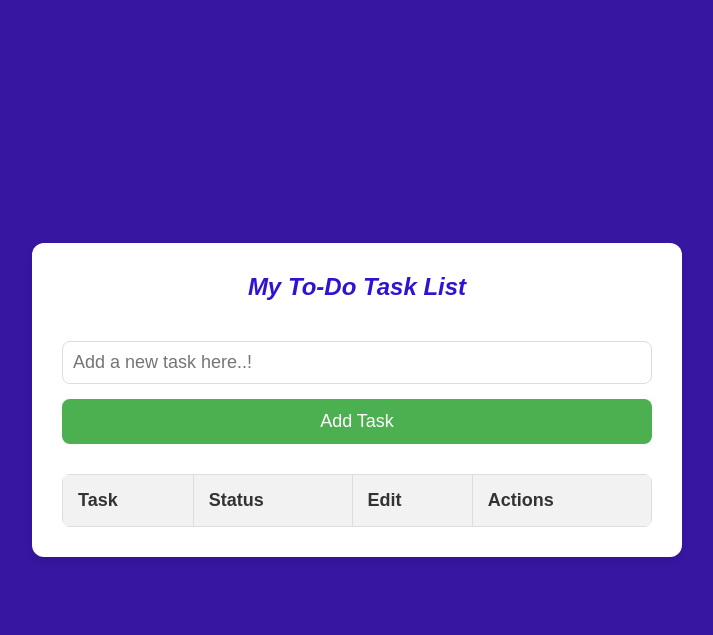
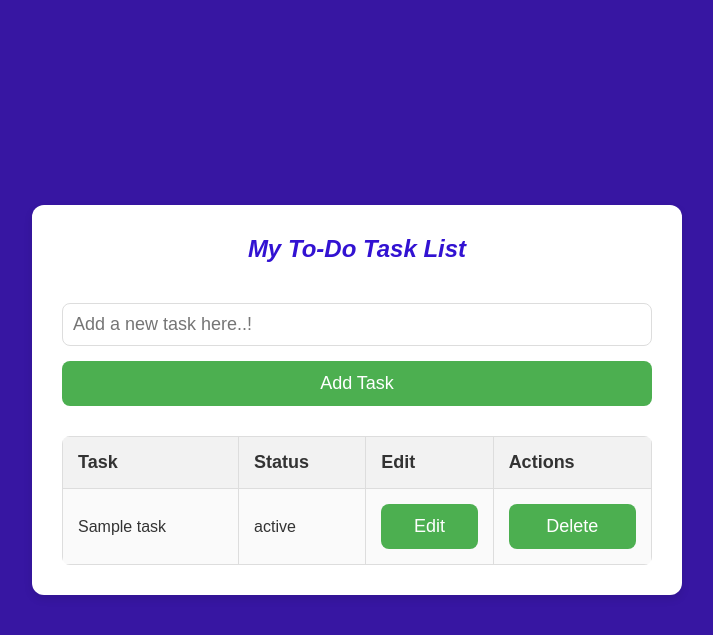
Before and after one commit to harizonelopez/To-Do-list-project, a Flask app: template templates/home_page.html in a window 1280 px wide. Shown: the top 635 px of the page, without its empty margins (283-996 px from the left). Run offline with Flask 3, Linux system fonts and the light colour scheme; the template is opened without the code that fills it: most values are stand-ins (such as "Sample title", 1, 10 or a date in 2020); lists and menus that the app fills with data are empty.

Commit message:
Refactor task input to use a form and add task deletion functionality

```diff
--- a/templates/home_page.html
+++ b/templates/home_page.html
@@ -10,13 +10,17 @@
     <div class="container">
         <h1><i>My To-Do Task List</i></h1>
 
-        <div class="input-group">
-            <input
-                type="text"
-                id="taskInput"
-                placeholder="Add a new task here..!">
-            <button id="addTaskBtn">Add Task</button>
-        </div>
+        <!-- Form to add a new task -->
+        <form action="{{ url_for('add_task') }}" method="POST">
+            <div class="input-group">
+                <input
+                    type="text"
+                    name="task_name"
+                    id="taskInput"
+                    placeholder="Add a new task here..!" required>
+                <button type="submit" id="addTaskBtn">Add Task</button>
+            </div>
+        </form>
 
         <table id="taskTable">
             <thead>
@@ -29,7 +33,18 @@
             </thead>
             <tbody>
                 <!-- Tasks will be inserted here dynamically -->
-                <!-- Not Working now. Debug later? -->
+                {% for task in tasks %}
+                <tr>
+                    <td>{{ task.name }}</td>
+                    <td>{{ task.status }}</td>
+                    <td><button>Edit</button></td>
+                    <td>
+                        <form action="{{ url_for('delete_task', task_id=task.id) }}" method="POST">
+                            <button type="submit">Delete</button>
+                        </form>
+                    </td>
+                </tr>
+                {% endfor %}
             </tbody>
         </table>
     </div>
```
Also changed, not shown: data.json (added, +7 -0 lines).
